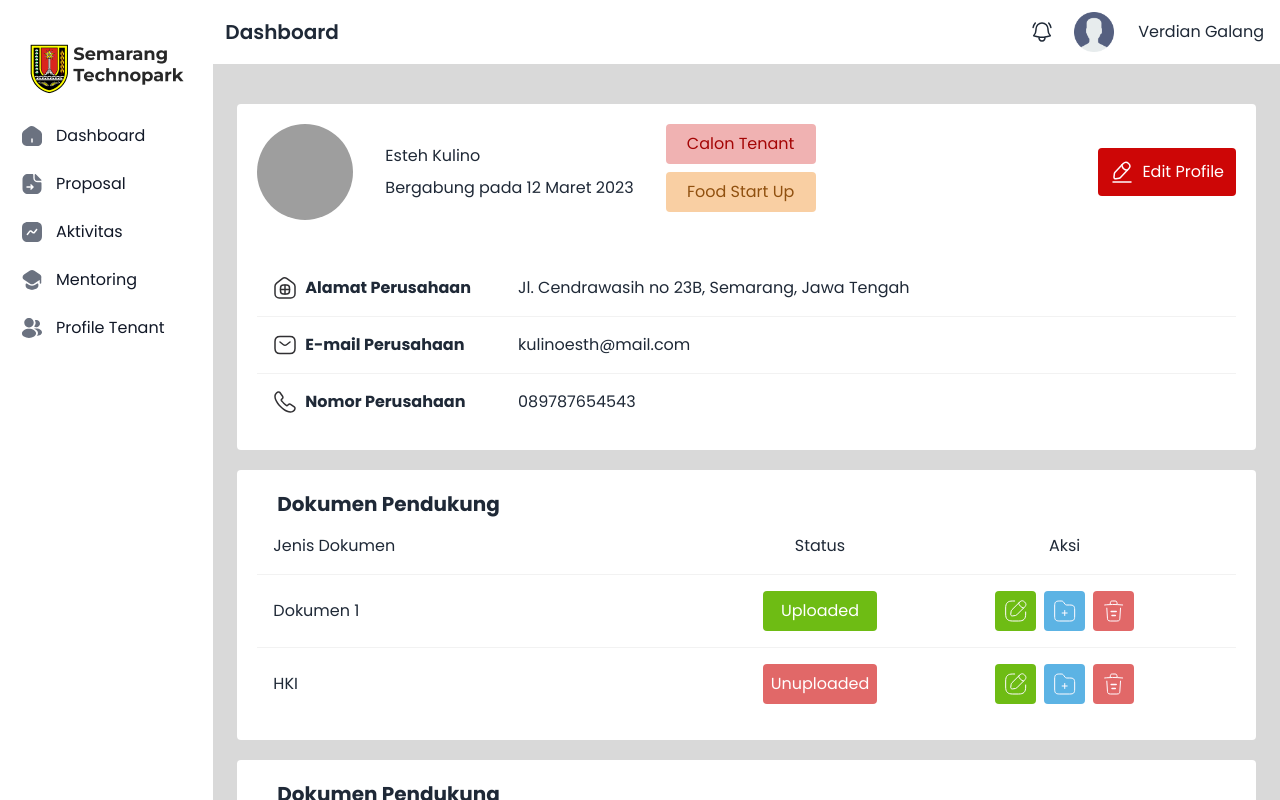
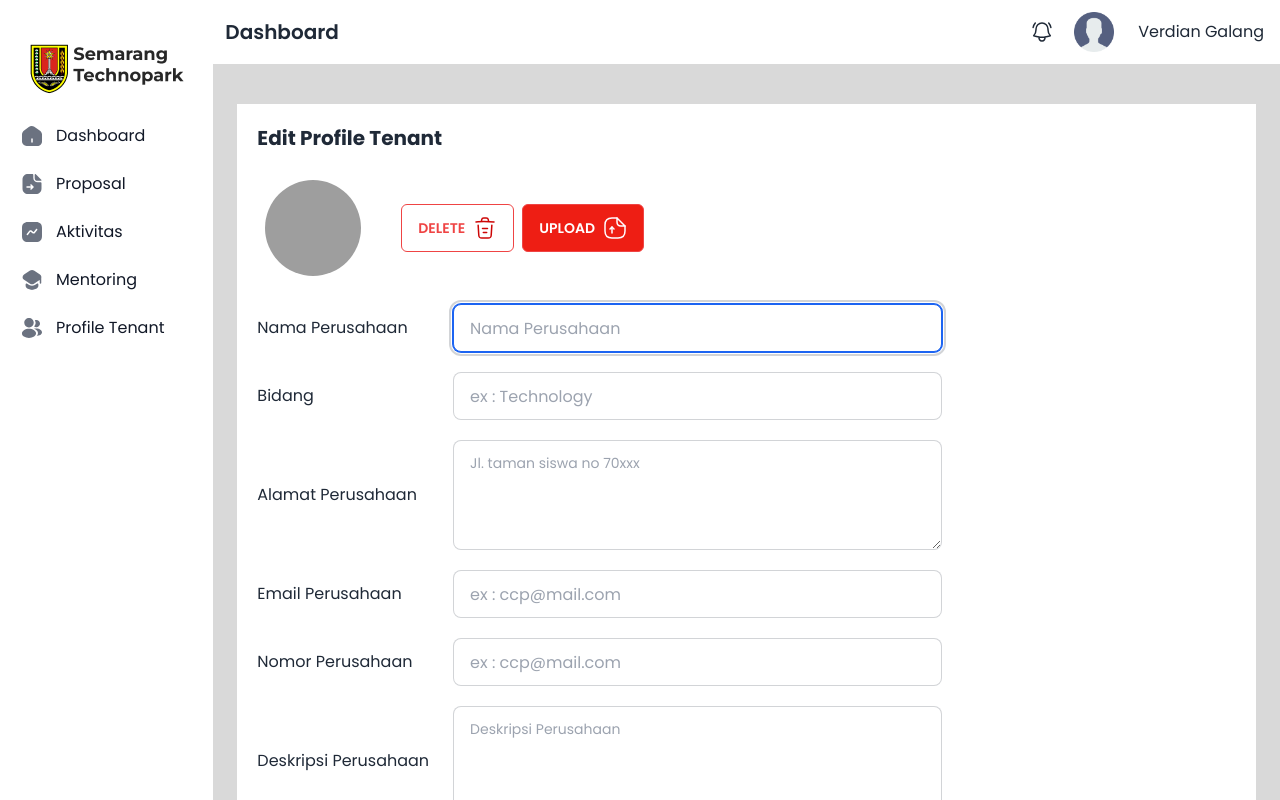
Before and after one commit to adhipramanax/Semarang-Technopark, a React (Create React App) app: page /dashboard/profile-tenant in a window 1280 px wide. Shown: the top 800 px of the page. Built offline with nearby package versions, Linux system fonts and the light colour scheme; grey boxes are pictures that could not be loaded.

Commit message:
[Bagus] Menambahkan Edit Profile Tenant pada page/tenant-2

```diff
--- /dev/null
+++ b/src/pages/Dashboard/ProfileTenant/EditProfile.jsx
@@ -0,0 +1,69 @@
+import React from 'react'
+
+const EditProfile = () => {
+  return (
+    <div className="w-full bg-white p-5">
+      <h1 className="text-xl font-bold pb-5">Edit Profile Tenant</h1>
+      <form>
+        <div className="flex items-center p-2">
+          <div className="avatar mr-10">
+            <div className="w-24 rounded-full">
+              <img src="https://placeimg.com/192/192/people" />
+            </div>
+          </div>
+          <button className="btn bg-transparent flex text-red-500 border-red-500 rounded-md gap-2 items-center mr-2 hover:bg-merah hover:text-white group">
+            Delete
+            <svg className="group-hover:text-white" width="24" height="24" viewBox="0 0 24 24" fill="none" xmlns="http://www.w3.org/2000/svg">
+              <path d="M21 5.97998C17.67 5.64998 14.32 5.47998 10.98 5.47998C9 5.47998 7.02 5.57998 5.04 5.77998L3 5.97998" stroke="#CD0606" stroke-width="1.5" stroke-linecap="round" stroke-linejoin="round" />
+              <path d="M8.5 4.97L8.72 3.66C8.88 2.71 9 2 10.69 2H13.31C15 2 15.13 2.75 15.28 3.67L15.5 4.97" stroke="#CD0606" stroke-width="1.5" stroke-linecap="round" stroke-linejoin="round" />
+              <path d="M18.8499 9.14001L18.1999 19.21C18.0899 20.78 17.9999 22 15.2099 22H8.7899C5.9999 22 5.9099 20.78 5.7999 19.21L5.1499 9.14001" stroke="#CD0606" stroke-width="1.5" stroke-linecap="round" stroke-linejoin="round" />
+              <path d="M10.3301 16.5H13.6601" stroke="#CD0606" stroke-width="1.5" stroke-linecap="round" stroke-linejoin="round" />
+              <path d="M9.5 12.5H14.5" stroke="#CD0606" stroke-width="1.5" stroke-linecap="round" stroke-linejoin="round" />
+            </svg>
+          </button>
+          <button className="btn flex text-white bg-merah border-red-500 rounded-md gap-2 items-center">
+            Upload
+            <svg width="24" height="24" viewBox="0 0 24 24" fill="none" xmlns="http://www.w3.org/2000/svg">
+              <path d="M9 17V11L7 13" stroke="#FFFBFF" stroke-width="1.5" stroke-linecap="round" stroke-linejoin="round" />
+              <path d="M9 11L11 13" stroke="#FFFBFF" stroke-width="1.5" stroke-linecap="round" stroke-linejoin="round" />
+              <path d="M22 10V15C22 20 20 22 15 22H9C4 22 2 20 2 15V9C2 4 4 2 9 2H14" stroke="#FFFBFF" stroke-width="1.5" stroke-linecap="round" stroke-linejoin="round" />
+              <path d="M22 10H18C15 10 14 9 14 6V2L22 10Z" stroke="#FFFBFF" stroke-width="1.5" stroke-linecap="round" stroke-linejoin="round" />
+            </svg>
+          </button>
+        </div>
+        <div className="mt-5" action=''>
+          <div className="flex items-center">
+            <label className="w-[20%]" htmlFor='nama'>Nama Perusahaan</label>
+            <input type="text" placeholder="Nama Perusahaan" className="input input-bordered w-full max-w-[50%]" name='nama' id="nama" autoFocus />
+          </div>
+          <div className="flex items-center mt-5">
+            <label className="w-[20%]" htmlFor='bidang'>Bidang</label>
+            <input type="text" placeholder="ex : Technology" className="input input-bordered w-full max-w-[50%]" name='bidang' id="bidang" />
+          </div>
+          <div className="flex items-center mt-5">
+            <label className="w-[20%]" htmlFor='alamat'>Alamat Perusahaan</label>
+            <textarea className="textarea textarea-bordered w-[50%] h-[110px]" placeholder="Jl. taman siswa no 70xxx" id='alamat' name='alamat'></textarea>
+          </div>
+          <div className="flex items-center mt-5">
+            <label className="w-[20%]" htmlFor='email'>Email Perusahaan</label>
+            <input type="email" placeholder="ex : ccp@mail.com" className="input input-bordered w-full max-w-[50%]" id='email' name='email' />
+          </div>
+          <div className="flex items-center mt-5">
+            <label className="w-[20%]" htmlFor='no'>Nomor Perusahaan</label>
+            <input type="tel" placeholder="ex : ccp@mail.com" className="input input-bordered w-full max-w-[50%]" id='no' name='no' pattern="[0-9]{3}-[0-9]{3}-[0-9]{4}" />
+          </div>
+          <div className="flex items-center mt-5">
+            <label className="w-[20%]" htmlFor='deskripsi'>Deskripsi Perusahaan</label>
+            <textarea className="textarea textarea-bordered w-[50%] h-[110px]" placeholder="Deskripsi Perusahaan " id='deskripsi' name='deskripsi'></textarea>
+          </div>
+          <div className="w-[70%] flex justify-end mt-10">
+            <button className="btn bg-transparent flex text-red-500 border-red-500 rounded-md gap-2 items-center mr-2 hover:bg-merah hover:text-white group">Kembali</button>
+            <button className="btn flex text-white bg-merah border-red-500 rounded-md gap-2 items-center">Perbarui</button>
+          </div>
+        </div>
+      </form>
+    </div>
+  )
+}
+
+export default EditProfile
--- a/src/pages/Dashboard/ProfileTenant/index.jsx
+++ b/src/pages/Dashboard/ProfileTenant/index.jsx
@@ -5,6 +5,7 @@ import NavbarDashboard from "../../../components/Navbar/NavbarDashboard";
 import Detail from "./Detail";
 import DocPendukung from "./DocPendukung";
 import Anggota from "./Anggota";
+import EditProfile from './EditProfile'
 // import Proposal from "./Proposal";
 // import CardTenant from "./CardTenant";
 // import TableProposal from "./TableProposal";
@@ -18,9 +19,10 @@ const index = () => {
           <NavbarDashboard />
 
           <div className="flex flex-col gap-5 mx-6 mt-10">
-            <Detail />
+            {/* <Detail />
             <DocPendukung />
-            <Anggota />
+            <Anggota /> */}
+            <EditProfile />
           </div>
         </div>
       </div>
```
Also changed, not shown: src/assets/images/document-upload.svg (added), src/assets/images/trash.svg (added).
